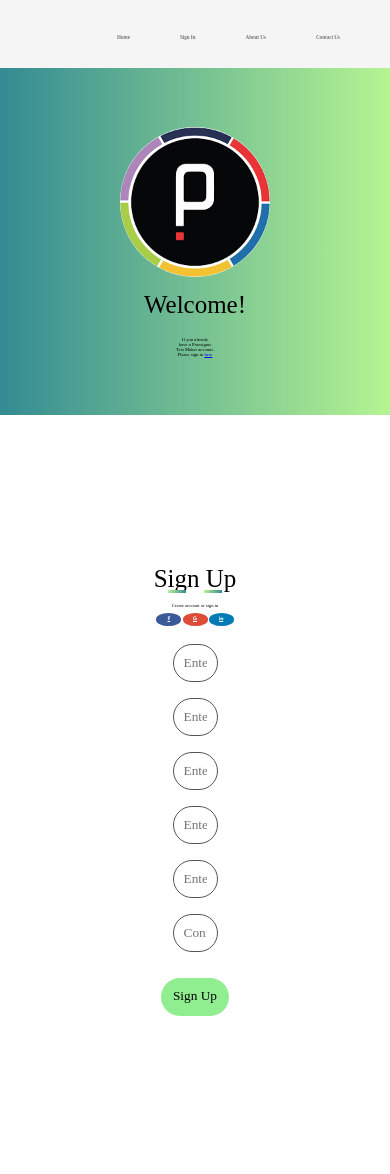
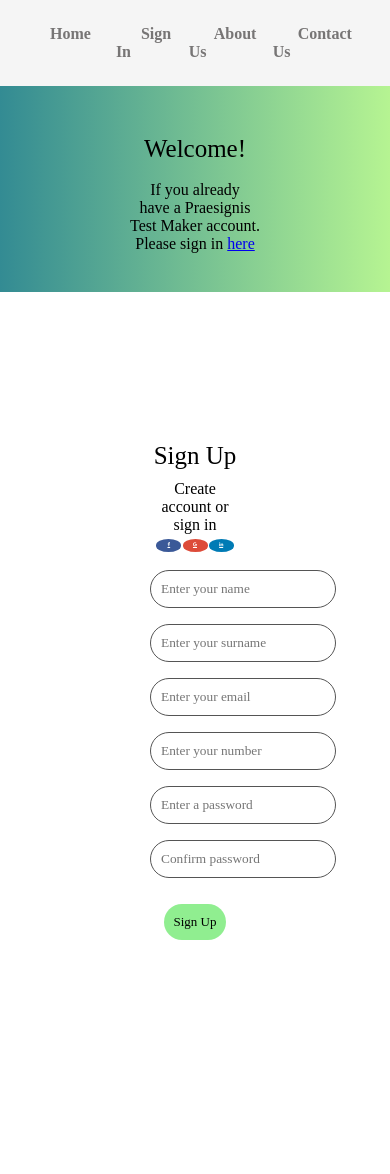
Before and after one commit to Josua-lewis/testmaker-django, a Django app: page /register/ in a window 390 px wide. After the commit the page ends 940 px from the top, so only its background shows below. Run offline with Django 4.2, Linux system fonts and the light colour scheme.

Commit message:
modified:   mytestmaker/templates/loginpage.html 	modified:   mytestmaker/templates/register.html

```diff
--- a/mytestmaker/templates/register.html
+++ b/mytestmaker/templates/register.html
@@ -65,7 +65,7 @@
   }
 
   .container .newhere_box .sign_up .sign_up_intro{
-      font-size: 1.2vw;
+      font-size: medium;
   }
 
 .container .register{
@@ -132,7 +132,7 @@
 }
 
 input[type=text]{
-  width: 50%;
+  width: fit-content;
   border-radius: 20px;
   padding: 10px;
   margin: 8px 0;
@@ -141,7 +141,7 @@
 }
 
 input[type=email]{
-  width: 50%;
+  width: fit-content;
   border-radius: 20px;
   padding: 10px;
   margin: 8px 0;
@@ -150,7 +150,7 @@
 }
 
 input[type=tel]{
-  width: 50%;
+  width: fit-content;
   border-radius: 20px;
   padding: 10px;
   margin: 8px 0;
@@ -159,7 +159,7 @@
 }
 
 input[type=password]{
-  width: 50%;
+  width: fit-content;
   border-radius: 20px;
   padding: 10px;
   margin: 8px 0;
@@ -168,7 +168,7 @@
 }
 
 input[type=submit]{
-  width: 20%;
+  width: fit-content;
   border-radius: 20px;
   padding: 10px;
   margin: 8px 0;
@@ -243,18 +243,48 @@
 
 .container .user-details .button{
     padding-top: 10px;
+    font-size: small;
+    padding: 10px;
 }
 
 @media only screen and (max-width: 720px){
-  .container, .container .newhere_box, .container .register{
+  .container, .container .newhere_box{
   width: 100%;
   justify-content: center;
-  height: auto;
+  height: fit-content;
+  }
+
+  .container .register{
+  height: fit-content;
+  width: 100%;
+  justify-content: center;
+  }
+
+  .container .title::before{
+    display: none;
+  }
+
+  .container .title::after{
+    display: none;
   }
 
   .container .newhere_box{
-    padding: 15%;
+    padding: 10%;
   }
+
+.container .image{
+  display: none;
+  }
+
+.navbar ul li a{
+  font-size:medium;
+}
+
+.container .sub_title{
+  padding: 5px;
+  font-size: medium;
+}
+
 }
 
 </style>
@@ -280,12 +310,11 @@
               <div class="newhere_boxtitle">Welcome!</div><br>
               <div class="sign_up_intro">If you already <br> have a  Praesignis <br> Test Maker account.
                 <br>Please sign in <a href="{% url 'login' %}">here</a>
+              </div>
             </div>
-            </div>
-
         </div>
 
-            <div class="register">
+          <div class="register">
             <div class="title"> Sign Up</div><br>
             <div class ="sub_title">Create account or sign in</div>
 
```
Also changed, not shown: mytestmaker/templates/loginpage.html (+59 -4 lines).
